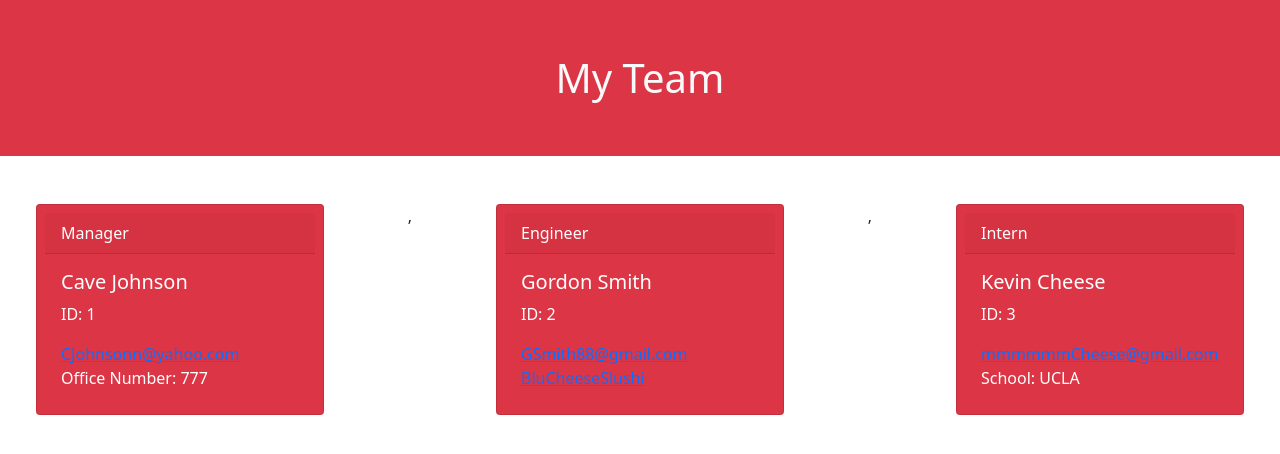
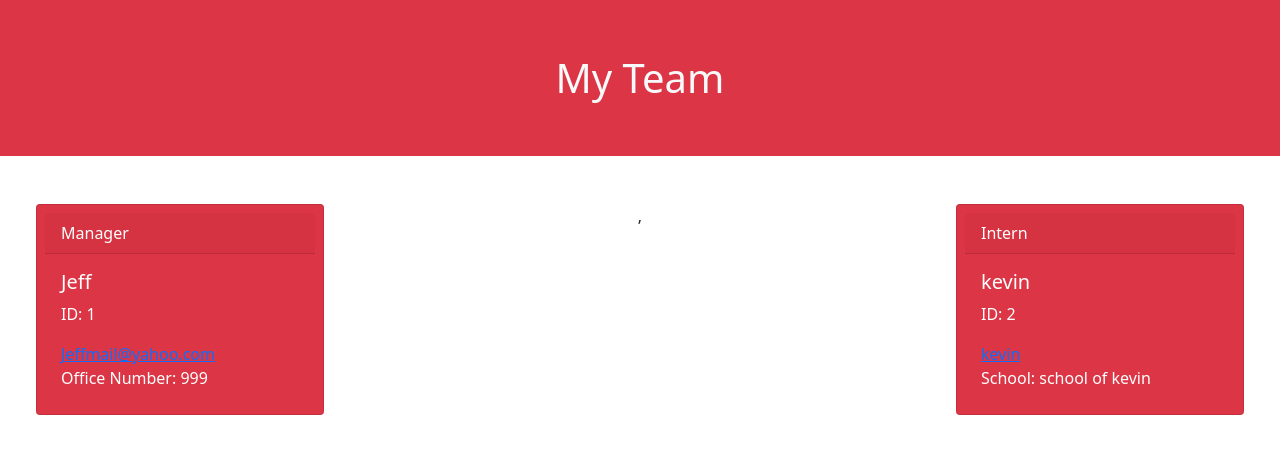
Before and after one commit to BluCheeseSlushi/team-profile-generator, a website: page dist/index.html in a window 1280 px wide. Drawn offline with nearby package versions, Linux system fonts and the light colour scheme.

```diff
--- a/dist/index.html
+++ b/dist/index.html
@@ -19,30 +19,20 @@
             <div class="card text-white bg-danger mb-3 p-2" style="max-width: 18rem;">
                 <div class="card-header">Manager</div>
                 <div class="card-body">
-                    <h5 class="card-title">Cave Johnson</h5>
+                    <h5 class="card-title">Jeff</h5>
                     <p class="card-text">ID: 1</p>
-                    <a class="card-text" href="mailto:CJohnsonn@yahoo.com">CJohnsonn@yahoo.com</a>
-                    <p class="card-text">Office Number: 777</p>
-                </div>
-            </div>
-            ,
-            <div class="card text-white bg-danger mb-3 p-2" style="max-width: 18rem;">
-                <div class="card-header">Engineer</div>
-                <div class="card-body">
-                    <h5 class="card-title">Gordon Smith</h5>
-                    <p class="card-text">ID: 2</p>
-                    <a class="card-text" href="mailto:GSmith88@gmail.com">GSmith88@gmail.com</a>
-                    <a class="card-text" target="_blank" href="https://github.com/BluCheeseSlushi">BluCheeseSlushi</a>
+                    <a class="card-text" href="mailto:Jeffmail@yahoo.com">Jeffmail@yahoo.com</a>
+                    <p class="card-text">Office Number: 999</p>
                 </div>
             </div>
             ,
             <div class="card text-white bg-danger mb-3 p-2" style="max-width: 18rem;">
                 <div class="card-header">Intern</div>
                 <div class="card-body">
-                    <h5 class="card-title">Kevin Cheese</h5>
-                    <p class="card-text">ID: 3</p>
-                    <a class="card-text" href="mailto:mmmmmmCheese@gmail.com">mmmmmmCheese@gmail.com</a>
-                    <p class="card-text" >School: UCLA</p>
+                    <h5 class="card-title">kevin</h5>
+                    <p class="card-text">ID: 2</p>
+                    <a class="card-text" href="mailto:kevin">kevin</a>
+                    <p class="card-text" >School: school of kevin</p>
                 </div>
             </div>
 
```
Also changed, not shown: README.md.
